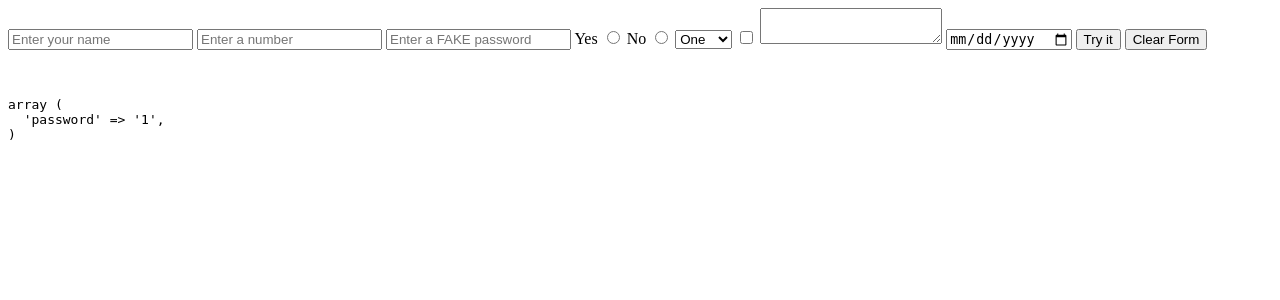
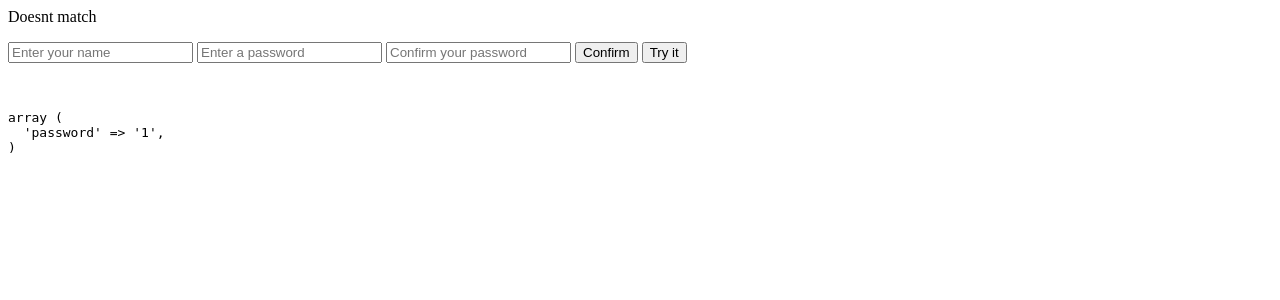
Before and after one commit to JamesBogert26/IT202, a PHP site: page /myFormAssignment.php?password=1 in a window 1280 px wide. Shown: the top 300 px of the page. Run offline with PHP 8.4, Linux system fonts and the light colour scheme; data that the repository does not hold is empty.

Commit message:
adding myFormAssignment.php

```diff
--- a/myFormAssignment.php
+++ b/myFormAssignment.php
@@ -1,35 +1,43 @@
 <?php
+ini_set('display_errors',1);
+ini_set('display_startup_errors', 1);
+error_reporting(E_ALL);
 function getName(){
 	if(isset($_GET['name'])){
 		echo "<p>Hello, " . $_GET['name'] . "</p>";
 	}
 }
+
+$password = $_GET['password'];
+$confirmpassword = $_GET['confirm_password'];
+
+if($_GET['password']==$_GET['confirm_password'])
+{
+	echo "<p> Confirmed" . "</p>";
+}
+else
+{
+	echo "<p> Doesnt match" . "</p>";
+}
 ?>
 <html>
 <head></head>
 <body><?php getName();?>
-<form mode="GET" action="#">
+<form method="GET" action="#">
 <input name="name" type="text" placeholder="Enter your name"/>
-<!--new content-->
-<input name="number" type="number" placeholder="Enter a number"/>
-<input name="password" type="password" placeholder="Enter a FAKE password"/>
+<input name="password" type="password" placeholder="Enter a password"/>
 
-<label for="Yes">Yes</label><!-- for="id of element"-->
-<input type="radio" name="radio" id="Yes" value="Yes"/>
-<label for="No">No</label>
-<input type="radio" name="radio" id="No" value="No"/>
-<!-- this is a comment -->
-<select name="dropdown">
-	<option value="1">One</option>
-	<option value="2">Two</option>
-	<option value="3">Three</option>
-</select>
-<input type="checkbox" name="check"/>
-<textarea name="text"></textarea>
-<input type="date" name="date"/>
-<!--end new content-->
+<input name="password" type="password" placeholder="Confirm your password"/>
+
+<button type="submit" class="pure-button pure-button-primary">Confirm</button>
+
+
+
+
+
+
+
 <input type="submit" value="Try it"/>
-<input type="reset" value="Clear Form"/>
 </form>
 </body>
 </html>
@@ -38,3 +46,4 @@
 if(isset($_GET)){
 	echo "<br><pre>" . var_export($_GET, true) . "</pre><br>";
 }
+?>
```
